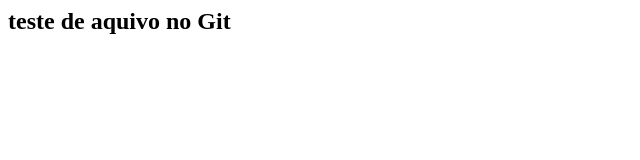
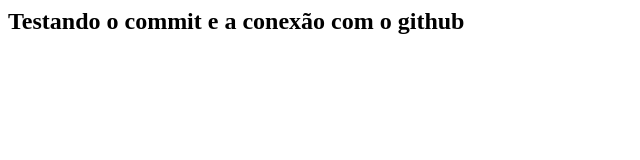
Before and after one commit to juandisouzadev/git-funtamentos, a plain HTML site: page index.html in a window 1280 px wide. Shown: the whole page, without its empty margins (0-640 px from the left). Drawn offline with Linux system fonts and the light colour scheme.

Commit message:
enviando um novo commit para o github

```diff
--- a/index.html
+++ b/index.html
@@ -1 +1 @@
-<h2> teste de aquivo no Git </h2>
+<h2> Testando o commit e a conexão com o github</h2>
```
